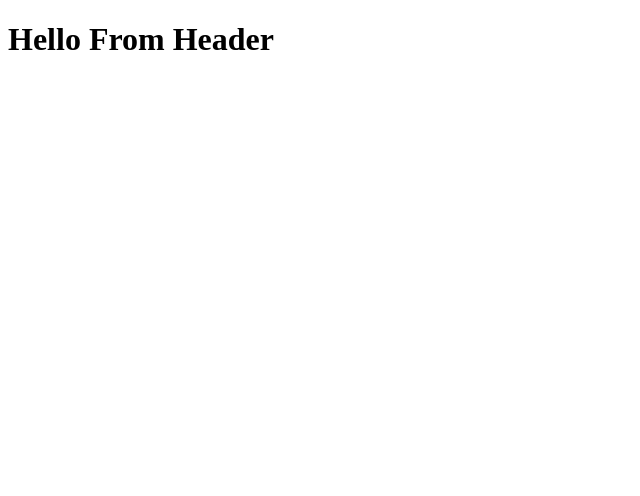
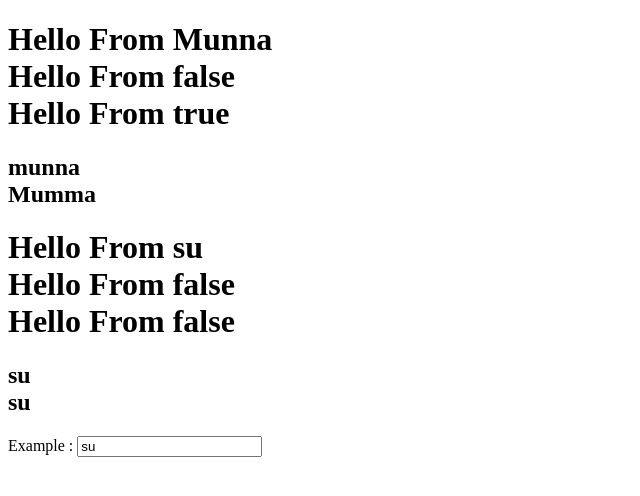
Before and after one commit to mohammadmunnamia0/run-svelte, a SvelteKit app: page / in a window 1280 px wide. Shown: the top 496 px of the page, without its empty margins (0-640 px from the left). Built offline with nearby package versions, Linux system fonts and the light colour scheme.

Commit message:
Refactor Header component to utilize props and enhance binding examples in +page.svelte

```diff
--- a/src/routes/+page.svelte
+++ b/src/routes/+page.svelte
@@ -1,4 +1,23 @@
 <script>
 	import Header from "./Header.svelte";
+
+    // let name = 'Su';
+    let name = $state('su');
 </script>
-<Header/>
+
+<!-- pass the props `name="Munna"` from here to other component Header.svelte -->
+<Header name="Munna"/>
+
+<!-- Initialize the variable `let name = 'Su'` and use it in side the own component without passing props -->
+
+<!-- <Header name={name}/> -->
+
+<Header {name}/>
+
+<!-- this both will same `name={name} & {name}` , show the same result. -->
+
+
+<!-- bind values = help to change the value across everywhere  -->
+Example : <input type='text' placeholder="TypeAnything" bind:value={name}>
+
+<!-- In React if we want to change anything we had to use onchange but here simple "bind:value={props_name}" -->
--- a/src/routes/Header.svelte
+++ b/src/routes/Header.svelte
@@ -1,7 +1,17 @@
 <script lang="ts">
-
+let {name} : {name:string} = $props();
 </script>
 
 <h1>
-    Hello From Header
+    Hello From {name} <br>  <!-- Hello From Munna -->
+
+    <!-- Simple Javascript boolean Check the output for the result -->
+    Hello From {name == 'X'} <br> <!-- Hello From false  -->
+    Hello From {name == 'Munna'} <!-- Hello From true -->
 </h1>
+
+<h2>
+    <!-- We can use javascript here without any hesitation -->
+     {name.replace('M', 'm')} <br> <!--change Munna in to munna  -->
+     {name.replaceAll('n', 'm')}  <!--change Munna in to Mumma  -->
+</h2>
```
Also changed, not shown: 1 other file (tests, documents, lock files or other folders).
